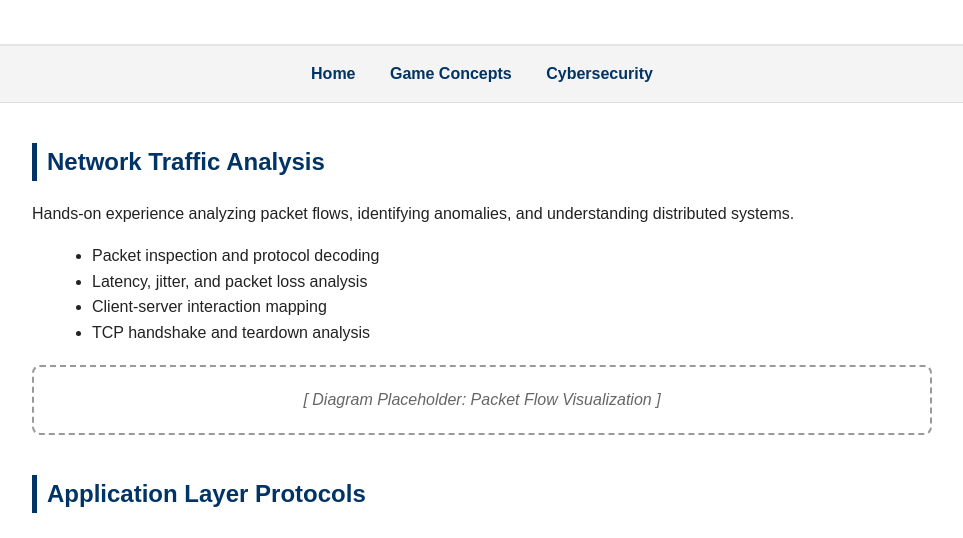
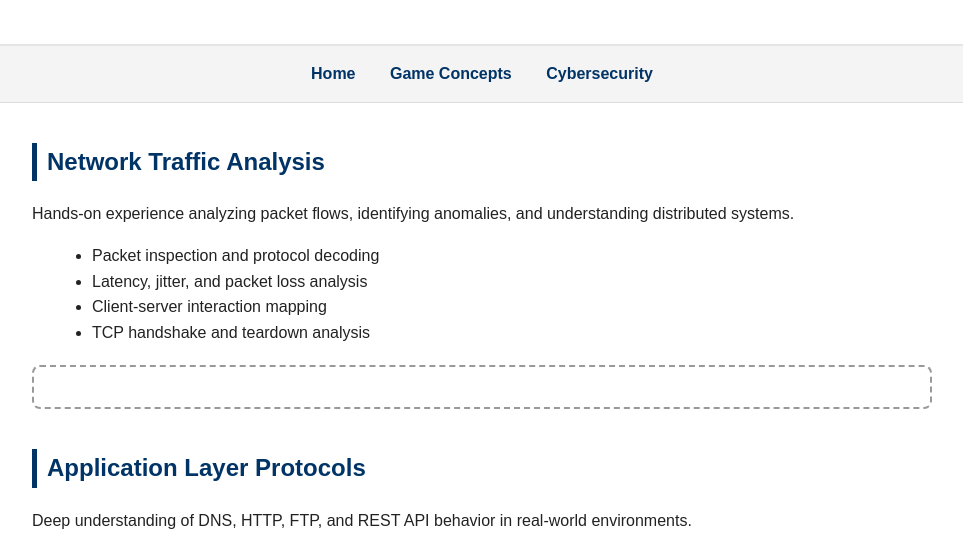
Before and after one commit to robertthegreat43/robertthegreat43.github.io, a plain HTML site: page cybersecurity.html in a window 1280 px wide. Shown: the part 188-726 px from the top of the page, without its empty margins (158-1121 px from the left). Drawn offline with Linux system fonts and the light colour scheme.

Commit message:
Remove diagram placeholder from cybersecurity.html
Removed diagram placeholder for packet flow visualization.

```diff
--- a/cybersecurity.html
+++ b/cybersecurity.html
@@ -106,7 +106,7 @@
     </ul>
 
     <div class="placeholder">
-        [ Diagram Placeholder: Packet Flow Visualization ]
+
     </div>
 </section>
 
```
